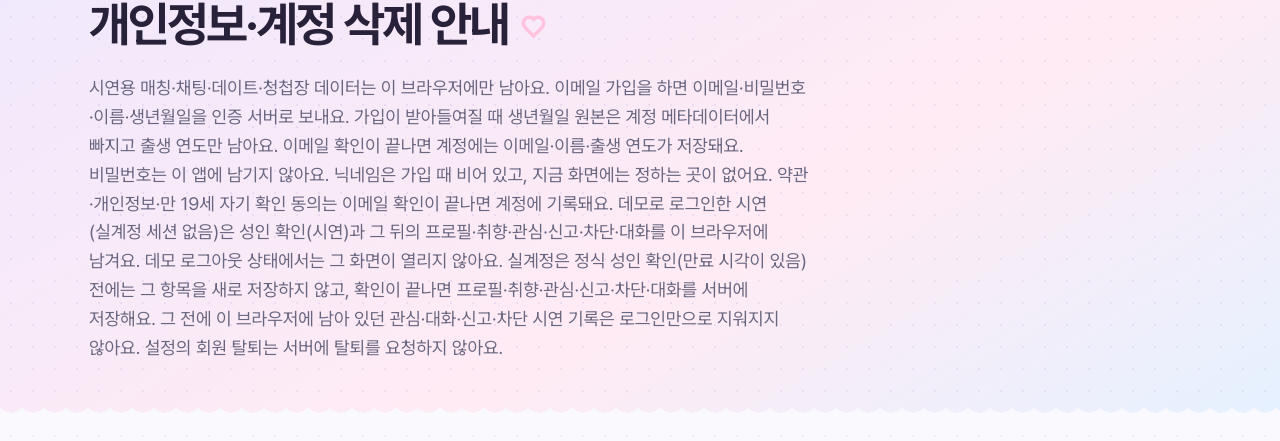
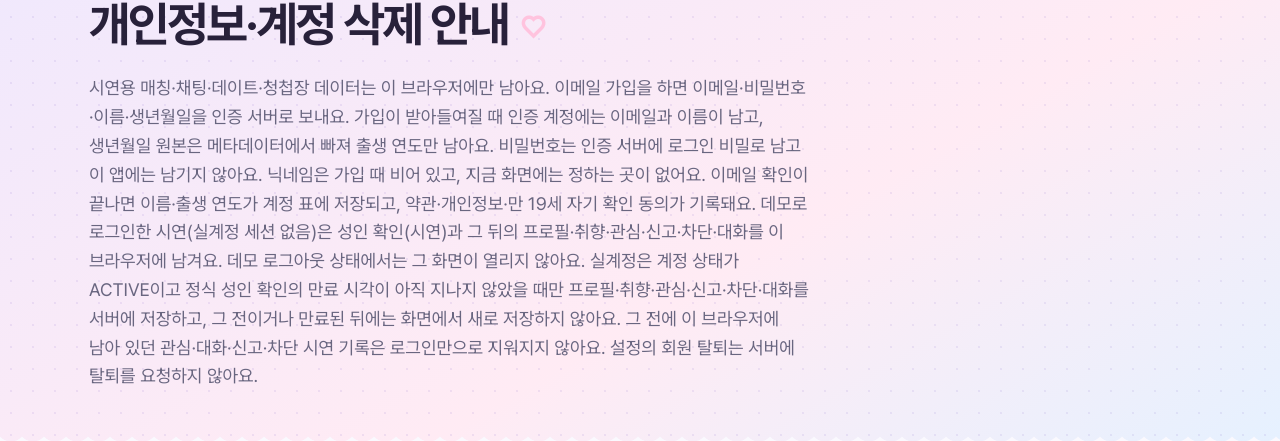
Before and after one commit to sterran123/eottae, a Next.js app in the folder 0. 소스코드/eottae-web/: page /eottae/privacy in a window 1280 px wide. Shown: the part 213-654 px from the top of the page. Built offline with nearby package versions, Linux system fonts and the light colour scheme; no server answers.

Commit message:
fix(privacy): 인증 계정 저장 시점·성인 조건(ACTIVE+만료 미경과) 정확화 (4차 리뷰 반영)

```diff
--- a/0. 소스코드/eottae-web/src/app/privacy/page.tsx
+++ b/0. 소스코드/eottae-web/src/app/privacy/page.tsx
@@ -5,7 +5,7 @@ import { MotifIcon } from '@/components/shared/motif-icon';
 import { isSupabaseConfigured } from '@/lib/supabase/client';
 
 const accountSentence = isSupabaseConfigured
-  ? '이메일 가입을 하면 이메일·비밀번호·이름·생년월일을 인증 서버로 보내요. 가입이 받아들여질 때 생년월일 원본은 계정 메타데이터에서 빠지고 출생 연도만 남아요. 이메일 확인이 끝나면 계정에는 이메일·이름·출생 연도가 저장돼요. 비밀번호는 이 앱에 남기지 않아요. 닉네임은 가입 때 비어 있고, 지금 화면에는 정하는 곳이 없어요. 약관·개인정보·만 19세 자기 확인 동의는 이메일 확인이 끝나면 계정에 기록돼요. 데모로 로그인한 시연(실계정 세션 없음)은 성인 확인(시연)과 그 뒤의 프로필·취향·관심·신고·차단·대화를 이 브라우저에 남겨요. 데모 로그아웃 상태에서는 그 화면이 열리지 않아요. 실계정은 정식 성인 확인(만료 시각이 있음) 전에는 그 항목을 새로 저장하지 않고, 확인이 끝나면 프로필·취향·관심·신고·차단·대화를 서버에 저장해요. 그 전에 이 브라우저에 남아 있던 관심·대화·신고·차단 시연 기록은 로그인만으로 지워지지 않아요.'
+  ? '이메일 가입을 하면 이메일·비밀번호·이름·생년월일을 인증 서버로 보내요. 가입이 받아들여질 때 인증 계정에는 이메일과 이름이 남고, 생년월일 원본은 메타데이터에서 빠져 출생 연도만 남아요. 비밀번호는 인증 서버에 로그인 비밀로 남고 이 앱에는 남기지 않아요. 닉네임은 가입 때 비어 있고, 지금 화면에는 정하는 곳이 없어요. 이메일 확인이 끝나면 이름·출생 연도가 계정 표에 저장되고, 약관·개인정보·만 19세 자기 확인 동의가 기록돼요. 데모로 로그인한 시연(실계정 세션 없음)은 성인 확인(시연)과 그 뒤의 프로필·취향·관심·신고·차단·대화를 이 브라우저에 남겨요. 데모 로그아웃 상태에서는 그 화면이 열리지 않아요. 실계정은 계정 상태가 ACTIVE이고 정식 성인 확인의 만료 시각이 아직 지나지 않았을 때만 프로필·취향·관심·신고·차단·대화를 서버에 저장하고, 그 전이거나 만료된 뒤에는 화면에서 새로 저장하지 않아요. 그 전에 이 브라우저에 남아 있던 관심·대화·신고·차단 시연 기록은 로그인만으로 지워지지 않아요.'
   : '인증 설정 전에는 이메일 가입·로그인을 하지 않아, 계정을 서버에 만들지 않아요.';
 
 const accountTitle = isSupabaseConfigured
```
Also changed, not shown: 1 other file (tests, documents, lock files or other folders).
